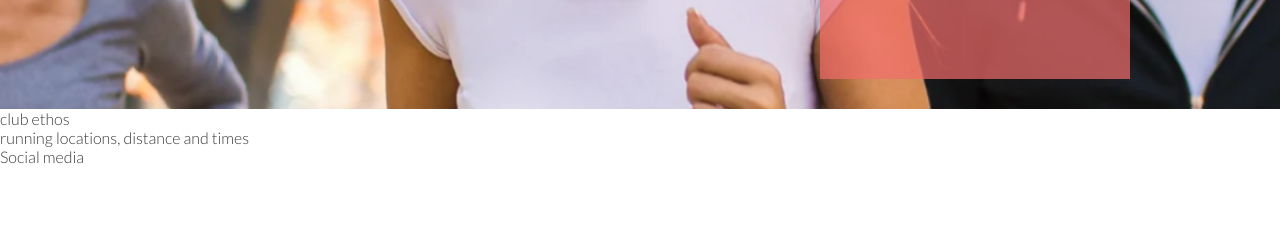
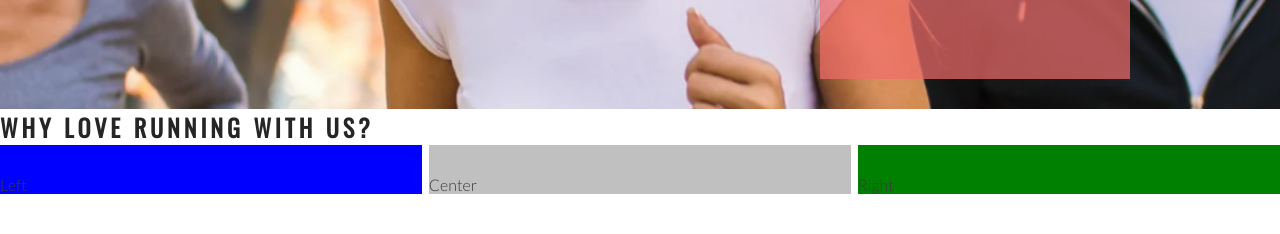
Before and after one commit to Karl-Ryan0/love-running, a plain HTML site: page index.html in a window 1280 px wide. Shown: the part 566-800 px from the top of the page. Drawn offline with nearby package versions, Linux system fonts and the light colour scheme.

Commit message:
Add club ethos main structure

```diff
--- a/assets/css/style.css
+++ b/assets/css/style.css
@@ -24,6 +24,7 @@ h1, h2 {
 #logo{
     float: left;
     font-size: 280%;
+    margin-left: 30px;
 }
 
 #menu{
@@ -95,3 +96,27 @@ h1, h2 {
     right: 150px;
     position: absolute;
 }
+
+#club-ethos{
+    height: 600px;
+}
+
+#left-about{
+    padding-top: 30px;
+    width: 33%;
+    float: left;
+    background-color: blue;
+}
+
+#right-about{
+    padding-top: 30px;
+    width: 33%;
+    float: right;
+    background-color: green;
+}
+#center-about{
+    padding-top: 30px;
+    width: 33%;
+    margin: 0 auto;
+    background-color: silver;
+}
--- a/index.html
+++ b/index.html
@@ -36,8 +36,17 @@
             <h3>Dublin Docklands & Phoenix Park</h3>
         </div>
     </section>
-    <section>
-        club ethos
+    <section id="club-ethos">
+        <h1>Why Love Running With Us?</h1>
+        <div id="left-about">
+            Left
+        </div>
+        <div id="right-about">
+            Right
+        </div>
+        <div id="center-about">
+            Center
+        </div>
     </section>
     <section>
         running locations, distance and times
```
